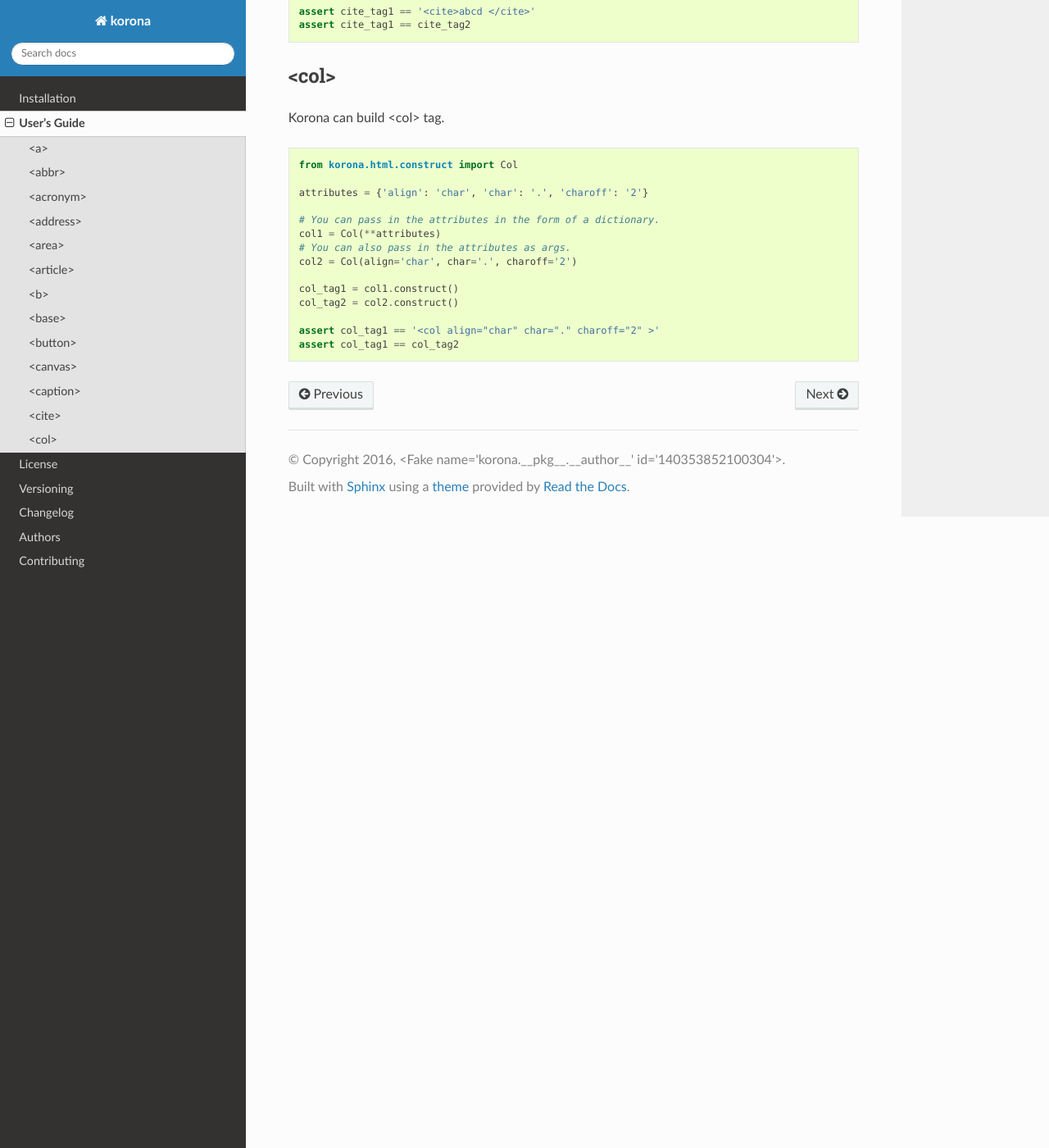
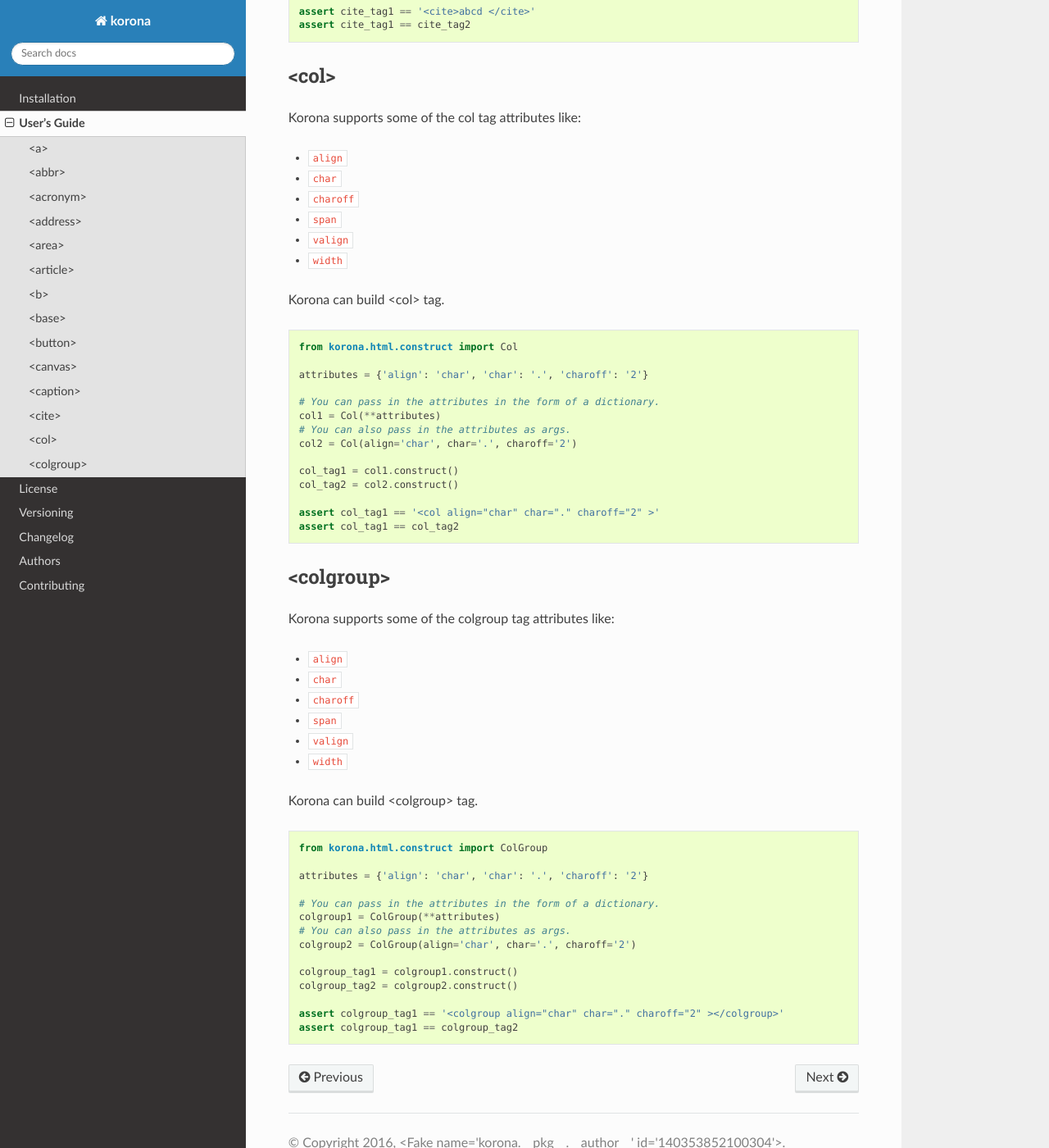
Before and after one commit to bharadwajyarlagadda/korona, a Sphinx documentation site: the page built from docs/guide.rst, in a window 1280 px wide and 1400 px high, scrolled down 6213 px. Shown: the whole window at 82% size. Built offline with Sphinx 7.4.7 and the Read the Docs theme 2.0.0, drawn with Linux system fonts in a browser that asks for light colours; the version number could not be read and is left out.

Commit message:
Added an example for constructing <colgroup> tag

```diff
--- a/docs/guide.rst
+++ b/docs/guide.rst
@@ -326,6 +326,15 @@ Korona can build <cite> tag.
 <col>
 -----
 
+Korona supports some of the col tag attributes like:
+
+- ``align``
+- ``char``
+- ``charoff``
+- ``span``
+- ``valign``
+- ``width``
+
 Korona can build <col> tag.
 
 .. code-block:: python
@@ -344,3 +353,34 @@ Korona can build <col> tag.
 
     assert col_tag1 == '<col align="char" char="." charoff="2" >'
     assert col_tag1 == col_tag2
+
+<colgroup>
+----------
+
+Korona supports some of the colgroup tag attributes like:
+
+- ``align``
+- ``char``
+- ``charoff``
+- ``span``
+- ``valign``
+- ``width``
+
+Korona can build <colgroup> tag.
+
+.. code-block:: python
+
+    from korona.html.construct import ColGroup
+
+    attributes = {'align': 'char', 'char': '.', 'charoff': '2'}
+
+    # You can pass in the attributes in the form of a dictionary.
+    colgroup1 = ColGroup(**attributes)
+    # You can also pass in the attributes as args.
+    colgroup2 = ColGroup(align='char', char='.', charoff='2')
+
+    colgroup_tag1 = colgroup1.construct()
+    colgroup_tag2 = colgroup2.construct()
+
+    assert colgroup_tag1 == '<colgroup align="char" char="." charoff="2" ></colgroup>'
+    assert colgroup_tag1 == colgroup_tag2
```
